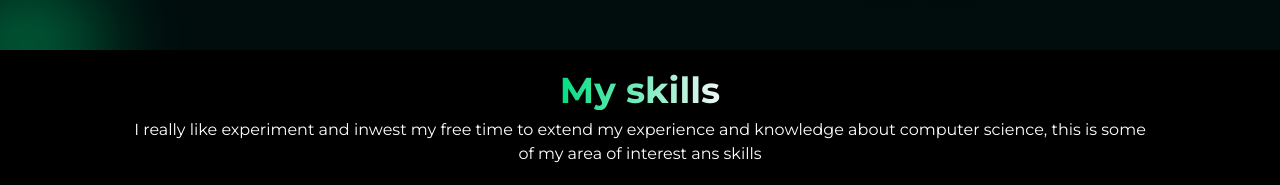
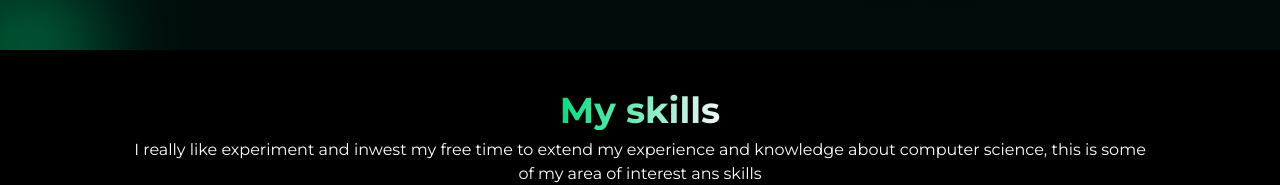
Before and after one commit to benhus8/benedykt-the-dev, a Next.js app in the folder frontend/: page /en in a window 1280 px wide. Shown: the part 394-579 px from the top of the page. Built offline with nearby package versions, Linux system fonts and the light colour scheme.

Commit message:
fix padding

```diff
--- a/frontend/app/[locale]/_components/MySkills.jsx
+++ b/frontend/app/[locale]/_components/MySkills.jsx
@@ -31,7 +31,7 @@ export const MySkills = () => {
   return (
     <div className="relative bg-black min-h-[475px] z-10 mt-10">
       <div className="w-full flex flex-col justify-center items-center pt-5">
-        <p className="text-transparent bg-clip-text bg-gradient-to-r from-primary-light to-primary-white font-bold text-4xl">
+        <p className="pt-5 text-transparent bg-clip-text bg-gradient-to-r from-primary-light to-primary-white font-bold text-4xl">
           My skills
         </p>
         <p className="text-white text-md px-32 text-center break-words mt-2 mb-5">
```
